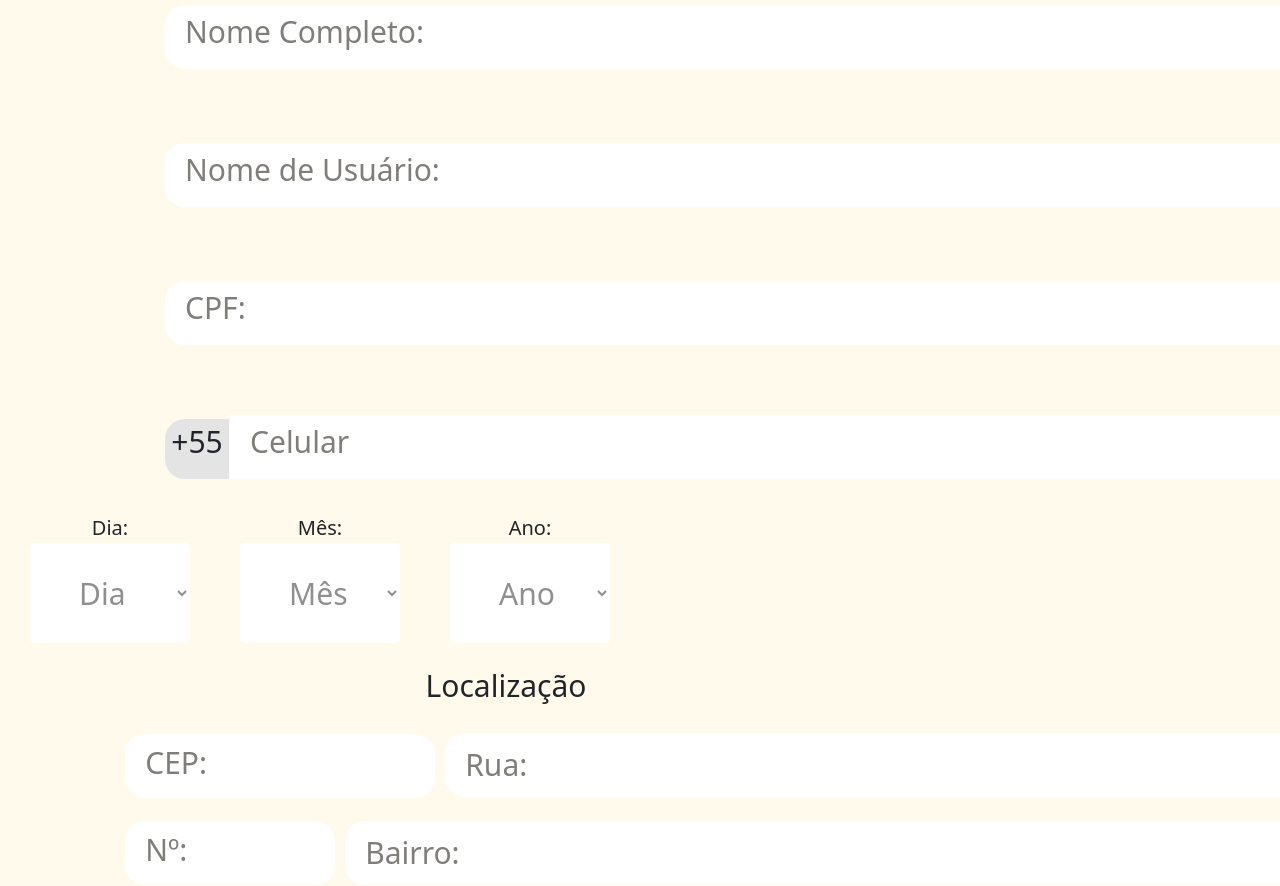
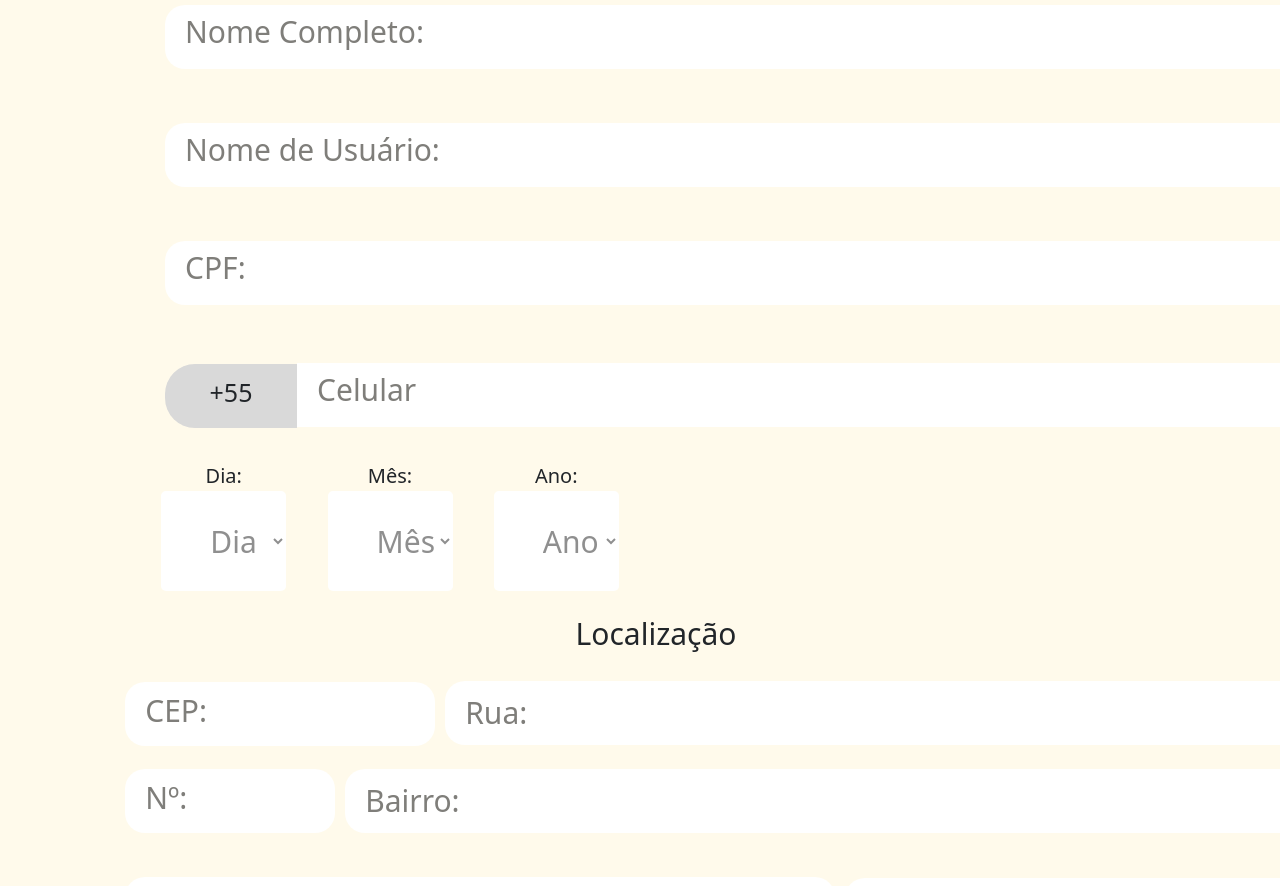
Before and after one commit to Recostura/FrontRecostura, a React (Create React App) app: page /CadastroCli in a window 1280 px wide. Shown: the part 1100-1986 px from the top of the page. Built offline with nearby package versions, Linux system fonts and the light colour scheme.

Commit message:
cadastro Cliente

```diff
--- a/src/App.js
+++ b/src/App.js
@@ -2,7 +2,7 @@
 import './App.css';
 import { BrowserRouter as Router, Routes, Route } from 'react-router-dom';
 import Index from './pages';
-import Cadastro from './pages/Cadastro';
+import Cadastro from './pages/cadastro';
 import ClienteInicial from './pagesCliente/ClienteInicial';
 import ClientePedido from './pagesCliente/ClientePedido';
 import Acompanhamentocliente from './pagesCliente/Acompanhamentocliente';
--- a/src/pages/cadastro.js
+++ b/src/pages/cadastro.js
@@ -1,7 +1,7 @@
 import Header from '../ComponentesIndex/Header';
 import Footer from '../ComponentesIndex/Footer'
 import Button from '../imagens/cadastroButtons.svg'
-import Style from './css/Cadastro.module.css';
+import Style from './css/cadastro.module.css';
 import InfoPessoalForm from './Componentes/pessoainfo';
 import Cep from './Componentes/cep';
 import { Link } from "react-router-dom";
--- a/src/pagesCliente/CadastroCli.js
+++ b/src/pagesCliente/CadastroCli.js
@@ -2,7 +2,7 @@
 import Header from '../ComponentesIndex/Header';
 import Footer from '../ComponentesIndex/Footer'
 import Button from '../imagens/cadastroButtons.svg'
-import FormularioDataNascimento from '../pages/Componentes/DataNascimento';
+import Data from './Componentes/Data';
 import Style from './css/cadastrocli.module.css';
 import Senha from './Componentes/Senha';
 import Inf from './Componentes/Inf';
@@ -27,7 +27,7 @@ function CadastroCli() {
 
             <Inf/>
 
-            <FormularioDataNascimento />
+            <Data />
 
             <Local/>
 
--- /dev/null
+++ b/src/pagesCliente/Componentes/Data.js
@@ -0,0 +1,68 @@
+import React, { useState } from 'react';
+import Style from '../css/Data.module.css';
+
+const Data = () => {
+  const [dataNascimento, setDataNascimento] = useState({ dia: '', mes: '', ano: '' });
+
+  const handleChange = (e) => {
+    const { name, value } = e.target;
+
+    // Validando se tem apenas digitoss
+    if (/^\d+$/.test(value) || (name === 'mes' || name === 'ano')) {
+      const numericValue = parseInt(value, 10);
+      setDataNascimento({ ...dataNascimento, [name]: numericValue });
+    }
+  };
+
+  const handleSubmit = (e) => {
+    e.preventDefault();
+    console.log(dataNascimento);
+  };
+
+  return (
+    <form onSubmit={handleSubmit} className={Style.formsDate}>
+      <div className={Style.label1}>
+        <label>Dia:</label>
+        <select name="dia" value={dataNascimento.dia} onChange={handleChange}  className={Style.areaData}>
+          <option value="">Dia</option>
+          {Array.from({ length: 31 }, (_, index) => index + 1).map((day) => (
+            <option key={day} value={day}>
+              {day}
+            </option>
+          ))}
+        </select>
+      </div>
+      <div className={Style.label1}>
+        <label>Mês:</label>
+        <select name="mes" value={dataNascimento.mes} onChange={handleChange} required className={Style.areaData}>
+          <option value="">Mês</option>
+          <option value="1">Janeiro</option>
+          <option value="2">Fevereiro</option>
+          <option value="3">Março</option>
+          <option value="4">Abril</option>
+          <option value="5">Maio</option>
+          <option value="6">Junho</option>
+          <option value="7">Julho</option>
+          <option value="8">Agosto</option>
+          <option value="9">Setembro</option>
+          <option value="10">Outubro</option>
+          <option value="11">Novembro</option>
+          <option value="12">Dezembro</option>
+        </select>
+      </div>
+      <div className={Style.label1}>
+        <label>Ano:</label>
+        <select name="ano" value={dataNascimento.ano} onChange={handleChange} required className={Style.areaData}>
+          <option value="">Ano</option>
+          {Array.from({ length: 76 }, (_, index) => 1930 + index).map((year) => (
+            <option key={year} value={year}>
+              {year}
+            </option>
+          ))}
+        </select>
+      </div>
+    </form>
+  );
+};
+
+export default Data;
--- a/src/pagesCliente/Componentes/Inf.js
+++ b/src/pagesCliente/Componentes/Inf.js
@@ -93,7 +93,7 @@ const Inf = () => {
 
         <div className={Style.divNumero}>
           <div className={Style.ddd}>
-            <p className={Style.br}>+55</p>
+            <p>+55</p>
           </div>
           <input
             type="text"
--- /dev/null
+++ b/src/pagesCliente/css/Data.module.css
@@ -0,0 +1,32 @@
+.formsDate{
+    width: 50%;
+    height: auto;
+    display: flex;
+    flex-direction: row;
+    align-items: center;
+    justify-content: space-evenly;
+    margin-left: 0;
+    padding-left: 140px;
+}
+
+.label1{
+    width: 25%;
+    height: auto;
+    display: flex;
+    flex-direction: column;
+    align-items: center;
+}
+
+.label1 label{
+    font-size: 20px;
+}
+
+.areaData{
+    width: 100%;
+    height: 100px;
+    padding-left: 45px;
+    border-radius: 5px;
+    font-size: 30px;
+    color: #00000070;
+    background-color: #fff;
+}
--- a/src/pagesCliente/css/infopessoal.module.css
+++ b/src/pagesCliente/css/infopessoal.module.css
@@ -10,28 +10,35 @@
     border-radius: 20px;
     width: 89%;
     height: 64px;
-    margin-bottom: 10px;
+    margin-bottom: -10px;
     text-align: left;
     padding: 20px;
 }
 
-.br{
-    background-color: #e4e4e4;
-    width: 64px;
-    height: 60px;
-    font-size: 30px;
-    border-radius: 20px 0 0 20px;
-    top: -90px;
+.divNumero{
+    margin-top: 5px;
+}
+
+.ddd{
+    width: 10%;
+    height: 64px;
+    background-color: #D9D9D9;
+    border-radius: 30px 0 0 30px;
+    display: flex;
+    align-items: center;
+    justify-content: center;
+    font-size: 25px;
+    padding-top: 10px;
 }
 
 .numero{
     border-radius: 0px 20px 20px 0px;
-    width: 84%;
+    width: 79%;
     height: 64px;
     margin-bottom: 10px;
     text-align: left;
     padding: 20px;
-    margin-top: -80px;
+    margin-top: -65px;
     display: flex;
-    margin-left: 65px;
+    margin-left: 132px;
 }
--- a/src/pagesCliente/css/local.module.css
+++ b/src/pagesCliente/css/local.module.css
@@ -6,6 +6,7 @@
 
 .pa{
     font-size: 30px;
+    padding-left: 300px;
 }
 
 .ceep{
```
